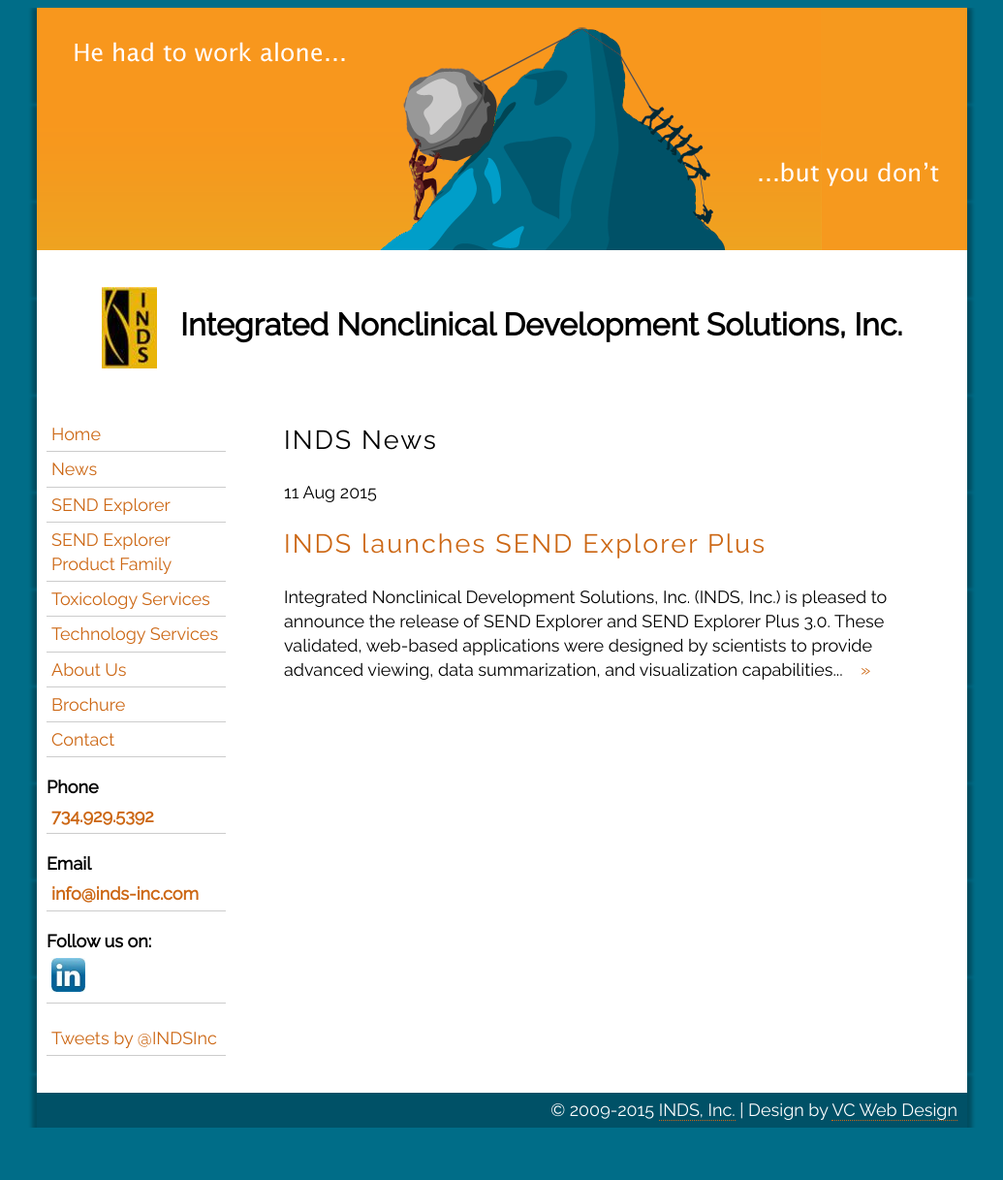
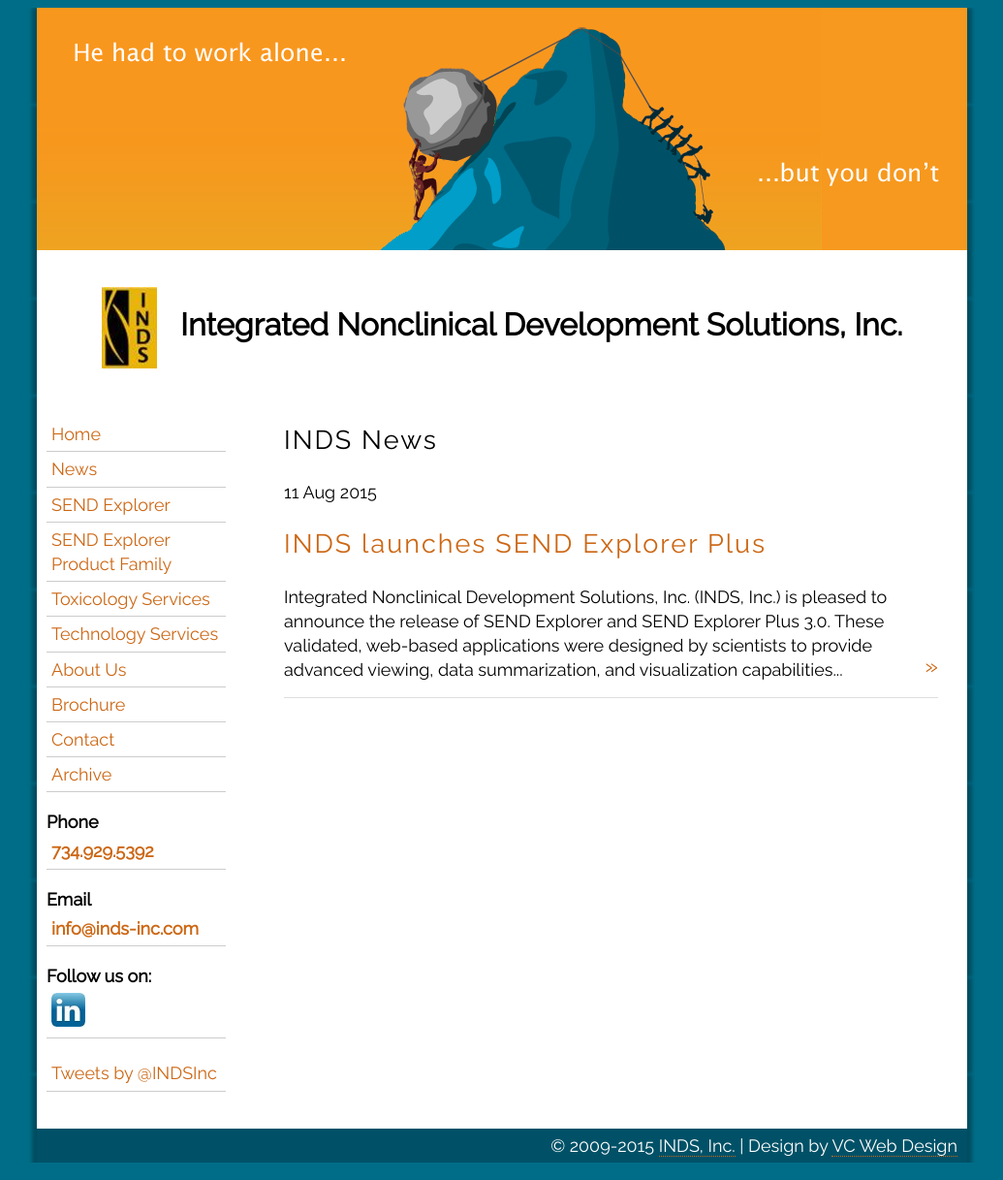
Before and after one commit to inds-inc/inds-inc.github.io, a Jekyll site: the page built from news/index.html, in a window 1280 px wide. Shown: the whole page at 97% size, without its empty margins (122-1157 px from the left). Built offline with Jekyll 4.4.1, drawn with Linux system fonts in a browser that asks for light colours; the list of posts is cut into pages by our own code; comment, search, counter and statistics services are not loaded; before the commit the page ends 1181 px from its top, so only the background shows below that.

Commit message:
add archive

```diff
--- a/_includes/navigation.html
+++ b/_includes/navigation.html
@@ -28,6 +28,9 @@
       <a href="/contact">Contact</a>
     </li>
     <li class="pure-menu-item">
+      <a href="/archive">Archive</a>
+    </li>
+    <li class="pure-menu-item">
       <p><strong>Phone <a href="tel:17349295392">734.929.5392</a></strong></p>
       <p><strong>Email <a href="mailto:info@inds-inc.com">info@inds-inc.com</a></strong></p>
       <p>
--- a/css/body.css
+++ b/css/body.css
@@ -70,3 +70,66 @@
 	color: #FFFFFF;
 	background-color:#006d88;
 }
+
+.post {
+  margin-bottom: 1pc;
+  border-bottom: 1px solid #ddd;
+}
+
+.post-title {
+  font-size: 1.25em;
+  margin-bottom: 0.25pc;
+}
+
+.post-date {
+  display: block;
+  color: #9a9a9a;
+  font-weight: bold;
+  margin-bottom: -1.4em;
+}
+
+.post-comment-button {
+  float: left;
+  font-size: 80%;
+}
+
+.older {
+  float: right;
+}
+
+.recent-post {
+  line-height: 2;
+  border-bottom: solid #ccc 1px;
+}
+
+.post-read-more {
+}
+
+a.post-read-more {
+  border-bottom-width: 0;
+  font-size: x-large;
+  float: right;
+  margin-top: -0.5pc;
+}
+
+.post-excerpt {
+  margin-bottom: 1pc;
+}
+
+@media (max-width: 768px) {
+  #container {
+    width: 480px;
+  }
+}
+
+@media (max-width: 640px) {
+  #container {
+    width: 640px;
+  }
+}
+
+@media (max-width: 480px) {
+  #container {
+    width: 480px;
+  }
+}
```
Also changed, not shown: archive.md (added, +10 -0 lines).
